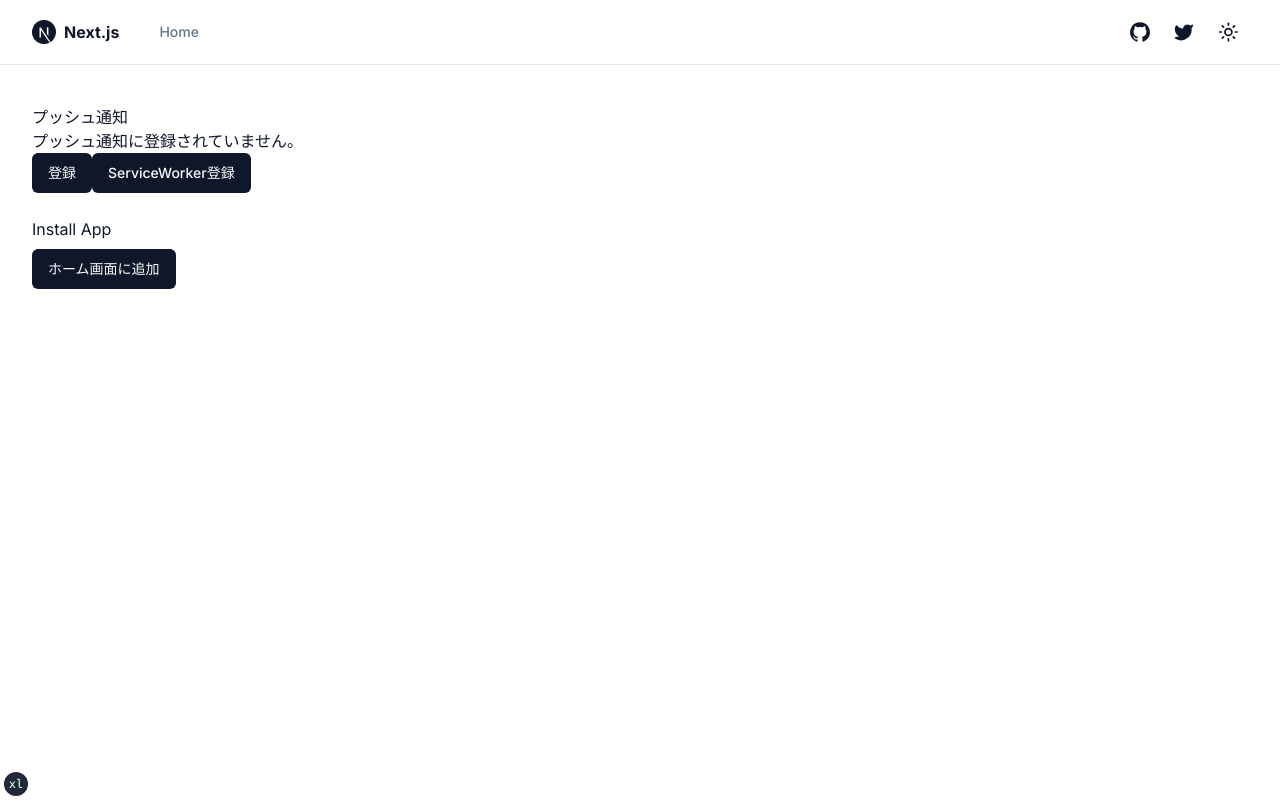
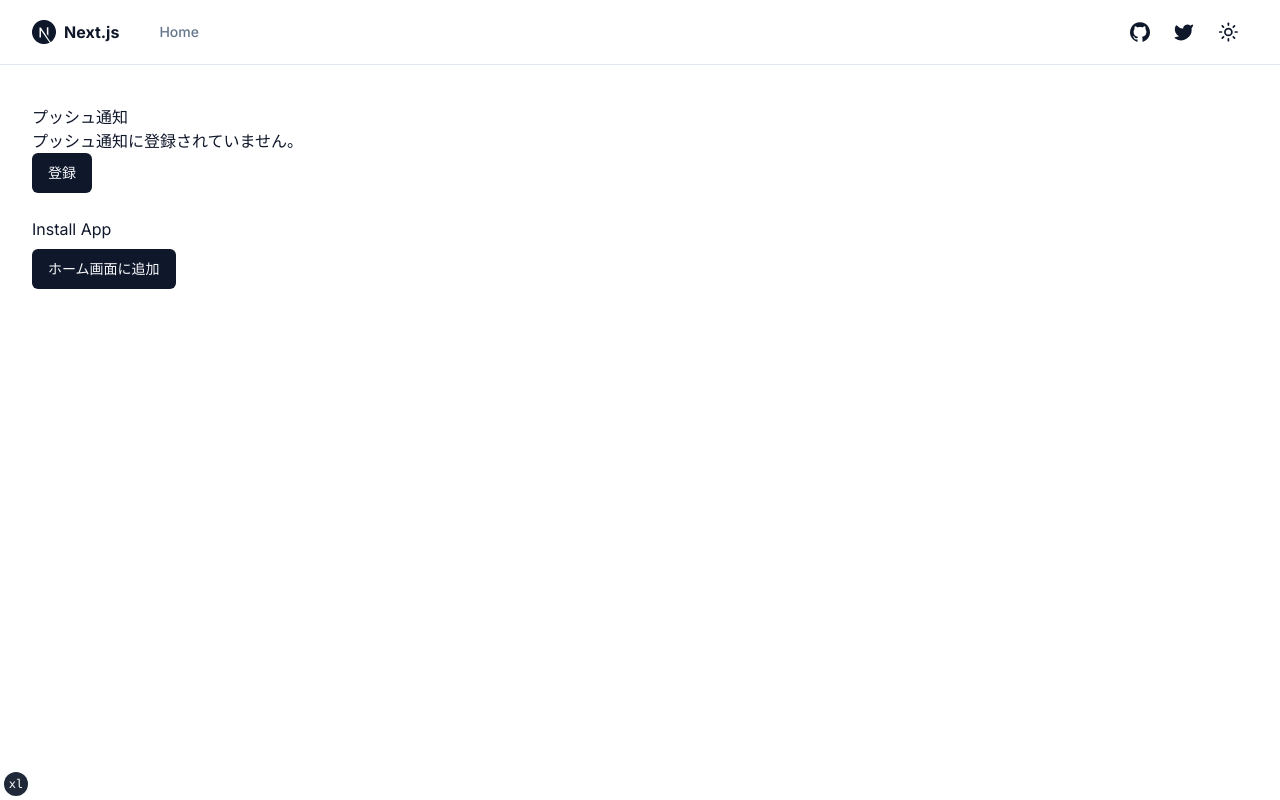
Before and after one commit to kotaro1574/next-web-push, a Next.js app: page / in a window 1280 px wide. Built offline with nearby package versions, Linux system fonts and the light colour scheme; no server answers; what web-push would draw is missing.

Commit message:
Revert "fix"
This reverts commit a52855acdab2ffd5ffc7e006e4735c0b1c569a5c.

```diff
--- a/app/page.tsx
+++ b/app/page.tsx
@@ -33,6 +33,7 @@ function PushNotificationManager() {
   useEffect(() => {
     if ("serviceWorker" in navigator && "PushManager" in window) {
       setIsSupported(true)
+      registerServiceWorker()
     }
   }, [])
 
@@ -167,7 +168,6 @@ function PushNotificationManager() {
           <Button onClick={subscribeToPush}>登録</Button>
         </>
       )}
-      <Button onClick={registerServiceWorker}>ServiceWorker登録</Button>
       {error && <p className="mt-2 text-red-500">{error}</p>}
     </div>
   )
```
